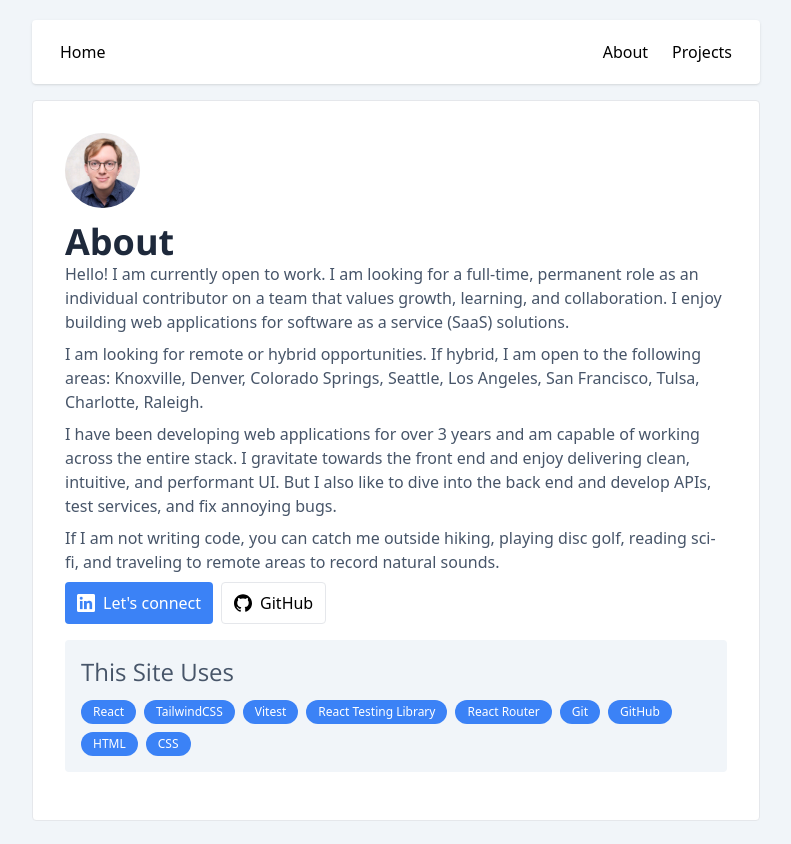
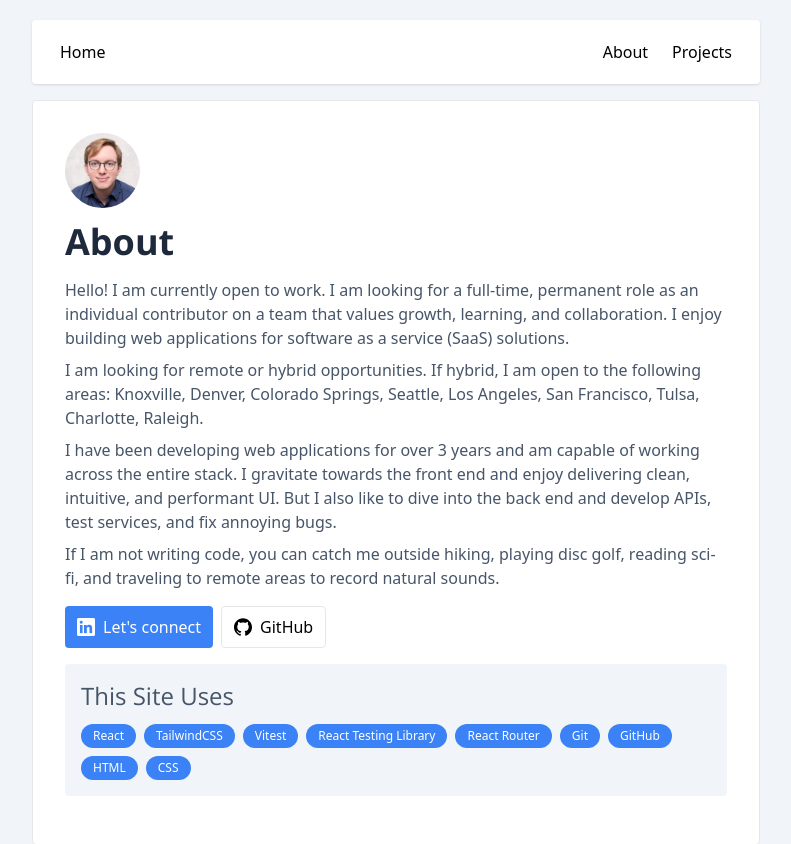
Before and after one commit to nguernse/nguernse.github.io, a React (Vite) app: page /#/about in a window 1280 px wide. Shown: the top 844 px of the page, without its empty margins (244-1035 px from the left). Built offline with nearby package versions, Linux system fonts and the light colour scheme.

Commit message:
chore: update about page

```diff
--- a/src/pages/About.tsx
+++ b/src/pages/About.tsx
@@ -8,7 +8,7 @@ import { BIO } from "../utils/constants";
 export default function AboutPage() {
   return (
     <div className="bg-white border rounded p-4 md:p-8">
-      <header>
+      <header className="mb-4">
         <Avatar
           path={BIO.profile}
           size="large"
@@ -28,7 +28,9 @@ export default function AboutPage() {
         )}
 
         <FunStatement yearsExperience={BIO.yearsExperience} />
+      </section>
 
+      <section className="mb-4">
         <div className="flex justify-center md:justify-normal gap-x-2">
           <a
             className="px-3 py-2 bg-blue-500 hover:bg-blue-600 text-white rounded flex items-center gap-x-2"
```
